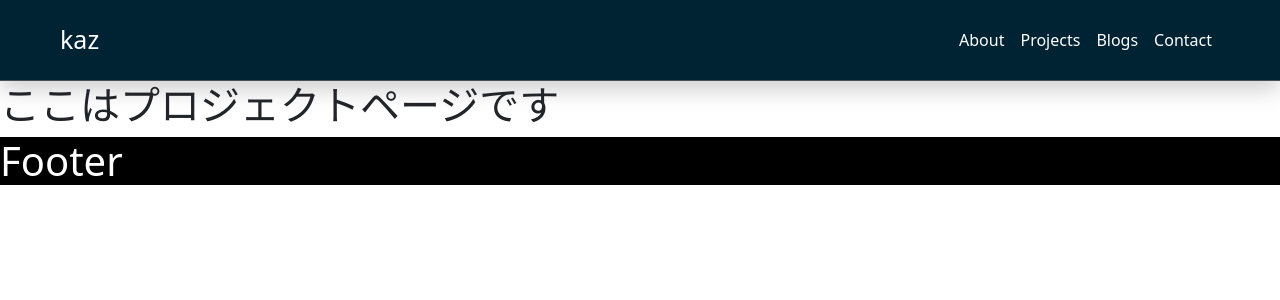
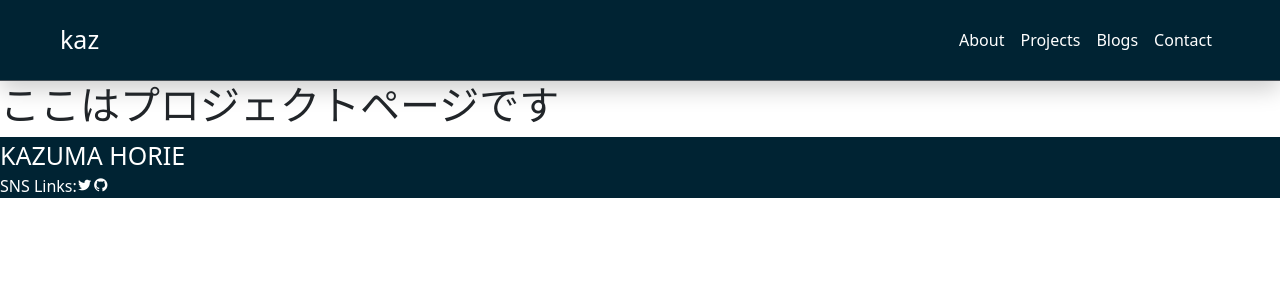
Before and after one commit to jumoon9617/juma-page, a React (Vite) app: page /projects in a window 1280 px wide. Shown: the top 300 px of the page. Built offline with nearby package versions, Linux system fonts and the light colour scheme.

Commit message:
フッターの変更を一旦コミット

```diff
--- a/src/components/FooterComponents/Footer.jsx
+++ b/src/components/FooterComponents/Footer.jsx
@@ -3,7 +3,14 @@ import styles from './Footer.module.css'
 function Footer() {
   return (
     <div className={styles.root}>
-      <h1>Footer</h1>
+      <div className={styles.name}>KAZUMA HORIE</div>
+      <div className={styles.sns}>
+        SNS Links:
+        <div className={styles['sns-link']}>
+          <i className="bx bxl-twitter"></i>
+          <i className="bx bxl-github"></i>
+        </div>
+      </div>
     </div>
   )
 }
--- a/src/components/FooterComponents/Footer.module.css
+++ b/src/components/FooterComponents/Footer.module.css
@@ -1,4 +1,25 @@
+:root {
+  --gray: #b4bec9;
+  --green: #159a9c;
+  --black: #002333;
+  --mint: #deefe7;
+  --white: #ffffff;
+  --box-shadow: 0 8px 22px rgba(0, 0, 0, 0.2);
+}
+
 .root {
-  background-color: black;
-  color: white;
+  background-color: var(--black);
+  color: var(--white);
 }
+
+.name {
+  font-size: 25px;
+}
+
+.sns {
+  display: flex;
+}
+
+.sns-link {
+  size: 16px;
+}
```
